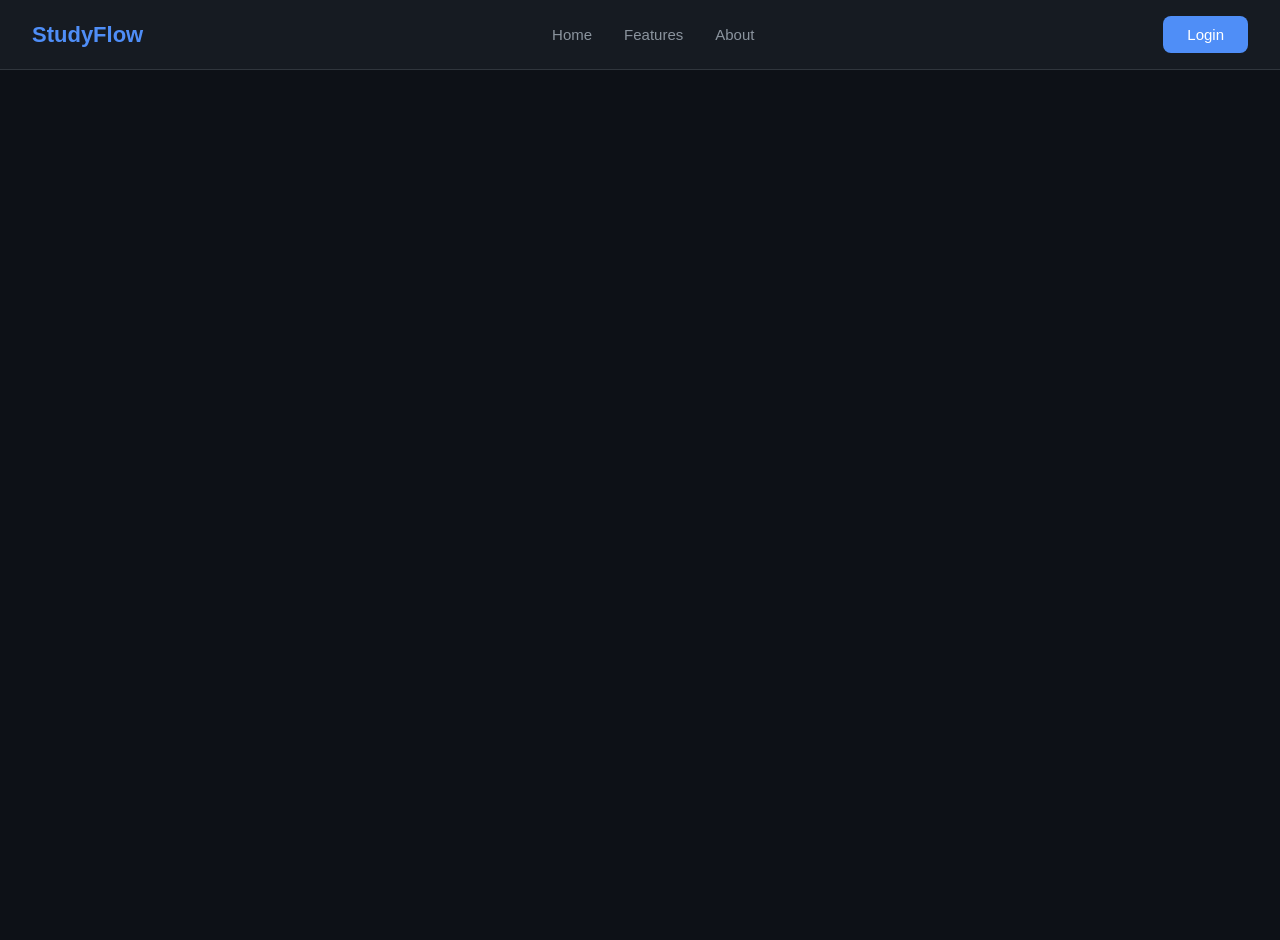
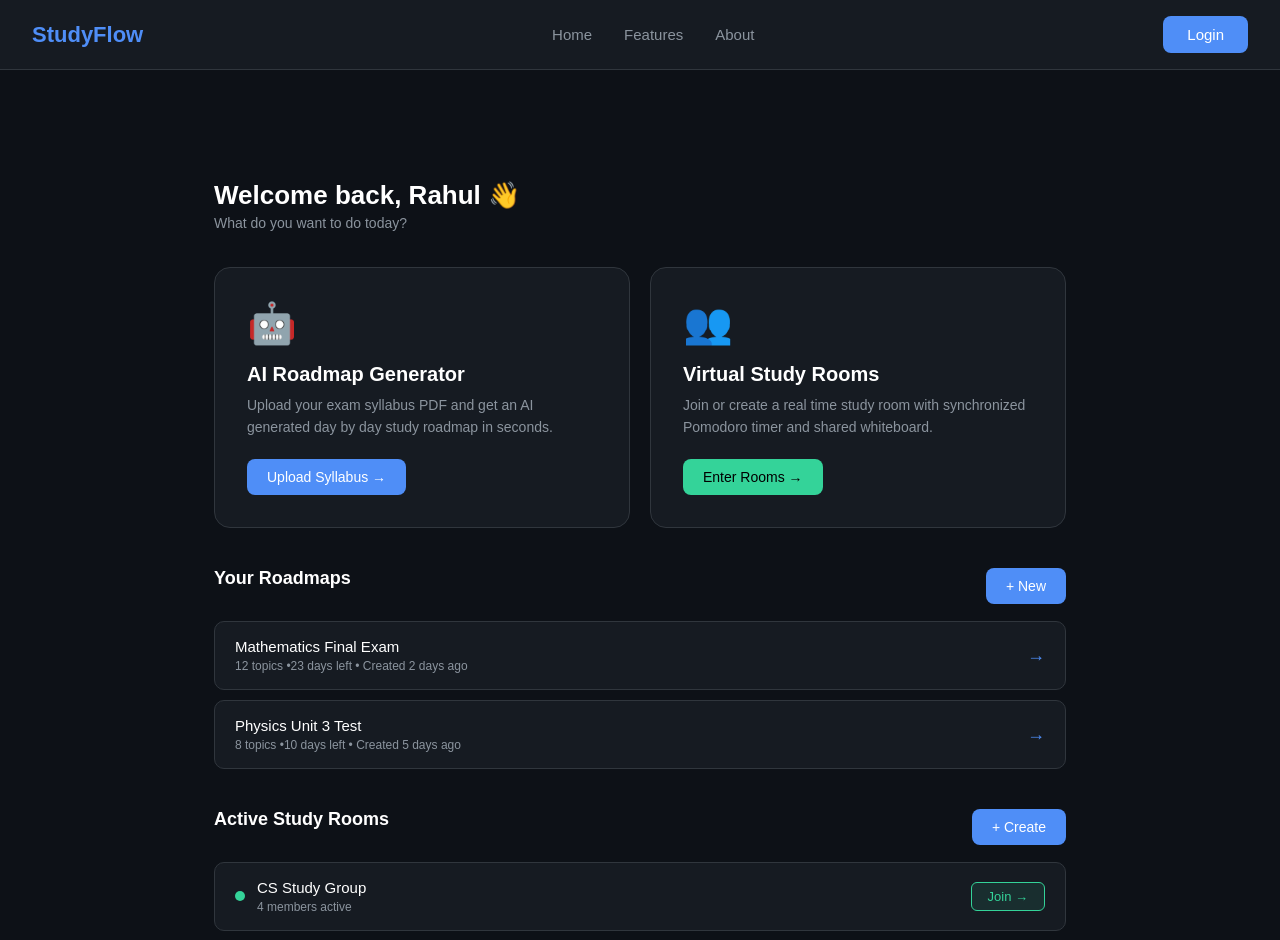
Before and after one commit to Sagar-bora/studyflow-planner, a React (Create React App) app: page /dashboard in a window 1280 px wide. Shown: the top 940 px of the page. Before the commit the page ends 800 px from the top, so only its background shows below. Built offline with nearby package versions, Linux system fonts and the light colour scheme.

Commit message:
new dashboard with roadmaps and study room

```diff
--- a/src/App.js
+++ b/src/App.js
@@ -4,6 +4,7 @@ import Navbar from './components/Navbar'
 import Home from './pages/Home'
 import LoginPage from './pages/LoginPage'
 import RegisterPage from './pages/RegisterPage'
+import DashboardPage from './pages/DashboardPage'
 
 function App() {
   return (
@@ -13,6 +14,7 @@ function App() {
         <Route path="/" element={<Home />} />
         <Route path="/login" element={<LoginPage />} />
         <Route path="/register" element={<RegisterPage />} />
+        <Route path="/dashboard" element={<DashboardPage />} />
       </Routes>
     </BrowserRouter>
   )
--- /dev/null
+++ b/src/components/Dashboard.js
@@ -0,0 +1,189 @@
+import React, { useState } from 'react'
+import { useNavigate } from 'react-router-dom'
+
+function Dashboard() {
+
+  const navigate = useNavigate()
+
+  // Fake roadmaps — replaced with real data after backend
+  const [roadmaps] = useState([
+    {
+      id: 1,
+      title: 'Mathematics Final Exam',
+      topics: 12,
+      daysLeft: 23,
+      createdAt: '2 days ago'
+    },
+    {
+      id: 2,
+      title: 'Physics Unit 3 Test',
+      topics: 8,
+      daysLeft: 10,
+      createdAt: '5 days ago'
+    }
+  ])
+
+  // Fake study rooms — replaced with real data after backend
+  const [rooms] = useState([
+    {
+      id: 'room-001',
+      name: 'CS Study Group',
+      members: 4,
+      status: 'active'
+    },
+    {
+      id: 'room-002',
+      name: 'Maths Revision',
+      members: 2,
+      status: 'active'
+    }
+  ])
+
+  return (
+    <div className="dashboard">
+
+      {/* WELCOME ROW */}
+      <div className="welcome-row">
+        <div>
+          <h1 className="welcome-heading">Welcome back, Rahul 👋</h1>
+          <p className="welcome-date">What do you want to do today?</p>
+        </div>
+      </div>
+
+      {/* TWO MAIN ACTION CARDS */}
+      <div className="dash-grid">
+
+        {/* Card 1 — AI Roadmap Generator */}
+        <div className="dash-card">
+          <div className="dash-card-icon">🤖</div>
+          <div className="dash-card-title">AI Roadmap Generator</div>
+          <p className="dash-card-desc">
+            Upload your exam syllabus PDF and get an AI generated
+            day by day study roadmap in seconds.
+          </p>
+          <button
+            className="dash-card-btn"
+            onClick={() => navigate('/upload')}
+          >
+            Upload Syllabus →
+          </button>
+        </div>
+
+        {/* Card 2 — Virtual Study Rooms */}
+        <div className="dash-card">
+          <div className="dash-card-icon">👥</div>
+          <div className="dash-card-title">Virtual Study Rooms</div>
+          <p className="dash-card-desc">
+            Join or create a real time study room with synchronized
+            Pomodoro timer and shared whiteboard.
+          </p>
+          <button
+            className="dash-card-btn"
+            style={{ background: '#34d399', color: '#000' }}
+            onClick={() => navigate('/rooms')}
+          >
+            Enter Rooms →
+          </button>
+        </div>
+
+      </div>
+
+      {/* YOUR ROADMAPS */}
+      <div style={{ marginBottom: '40px' }}>
+
+        <div style={{
+          display: 'flex',
+          justifyContent: 'space-between',
+          alignItems: 'center',
+          marginBottom: '16px'
+        }}>
+          <h2 className="tasks-heading">Your Roadmaps</h2>
+          <button
+            className="btn-add"
+            onClick={() => navigate('/upload')}
+          >
+            + New
+          </button>
+        </div>
+
+        {roadmaps.length === 0 ? (
+          <p style={{ color: '#8b949e' }}>
+            No roadmaps yet. Upload a syllabus to get started!
+          </p>
+        ) : (
+          <div className="roadmap-list">
+            {roadmaps.map((roadmap) => (
+              <div
+                key={roadmap.id}
+                className="roadmap-item"
+                onClick={() => navigate(`/roadmap/${roadmap.id}`)}
+              >
+                <div>
+                  <div className="roadmap-item-title">
+                    {roadmap.title}
+                  </div>
+                  <div className="roadmap-item-meta">
+                    {roadmap.topics} topics •
+                    {roadmap.daysLeft} days left •
+                    Created {roadmap.createdAt}
+                  </div>
+                </div>
+                <span className="roadmap-arrow">→</span>
+              </div>
+            ))}
+          </div>
+        )}
+
+      </div>
+
+      {/* ACTIVE STUDY ROOMS */}
+      <div>
+
+        <div style={{
+          display: 'flex',
+          justifyContent: 'space-between',
+          alignItems: 'center',
+          marginBottom: '16px'
+        }}>
+          <h2 className="tasks-heading">Active Study Rooms</h2>
+          <button
+            className="btn-add"
+            onClick={() => navigate('/rooms')}
+          >
+            + Create
+          </button>
+        </div>
+
+        {rooms.length === 0 ? (
+          <p style={{ color: '#8b949e' }}>
+            No active rooms. Create one or join a friend's room!
+          </p>
+        ) : (
+          rooms.map((room) => (
+            <div key={room.id} className="room-item">
+              <div className="room-item-left">
+                <div className="room-dot"></div>
+                <div>
+                  <div className="room-item-title">{room.name}</div>
+                  <div className="room-item-meta">
+                    {room.members} members active
+                  </div>
+                </div>
+              </div>
+              <button
+                className="btn-join"
+                onClick={() => navigate(`/room/${room.id}`)}
+              >
+                Join →
+              </button>
+            </div>
+          ))
+        )}
+
+      </div>
+
+    </div>
+  )
+}
+
+export default Dashboard
--- a/src/components/Features.js
+++ b/src/components/Features.js
@@ -1,3 +1,6 @@
+import React from 'react'
+import FeatureCard from './FeatureCard'
+
 const featuresData = [
   {
     icon: '🤖',
@@ -15,3 +18,26 @@ const featuresData = [
     description: 'Track your study sessions, streaks, and subject wise time distribution with visual charts.'
   }
 ]
+
+function Features() {
+  return (
+    <section id="features">
+      <h2>Everything you need to study better</h2>
+      <p className="features-sub">
+        Three powerful tools built for serious students
+      </p>
+      <div className="features-grid">
+        {featuresData.map((item, index) => (
+          <FeatureCard
+            key={index}
+            icon={item.icon}
+            title={item.title}
+            description={item.description}
+          />
+        ))}
+      </div>
+    </section>
+  )
+}
+
+export default Features
--- a/src/index.css
+++ b/src/index.css
@@ -1221,3 +1221,166 @@ footer {
   border-color: #4f8ef7;
   color: #ffffff;
 }
+
+
+
+
+/* ================================
+   NEW DASHBOARD
+================================ */
+.dash-grid {
+  display: grid;
+  grid-template-columns: repeat(2, 1fr);
+  gap: 20px;
+  margin-bottom: 40px;
+}
+
+.dash-card {
+  background-color: #161b22;
+  border: 1px solid #30363d;
+  border-radius: 16px;
+  padding: 32px;
+  cursor: pointer;
+  transition: border-color 0.2s, transform 0.2s;
+}
+
+.dash-card:hover {
+  border-color: #4f8ef7;
+  transform: translateY(-4px);
+}
+
+.dash-card-icon {
+  font-size: 40px;
+  margin-bottom: 16px;
+}
+
+.dash-card-title {
+  font-size: 20px;
+  font-weight: bold;
+  color: #ffffff;
+  margin-bottom: 8px;
+  font-family: Arial, sans-serif;
+}
+
+.dash-card-desc {
+  font-size: 14px;
+  color: #8b949e;
+  line-height: 1.6;
+  margin-bottom: 20px;
+}
+
+.dash-card-btn {
+  background-color: #4f8ef7;
+  color: #ffffff;
+  border: none;
+  padding: 10px 20px;
+  border-radius: 8px;
+  font-size: 14px;
+  cursor: pointer;
+  transition: background 0.2s;
+}
+
+.dash-card-btn:hover {
+  background-color: #3a7de8;
+}
+
+/* ================================
+   ROADMAP LIST
+================================ */
+.roadmap-list {
+  margin-top: 8px;
+}
+
+.roadmap-item {
+  display: flex;
+  align-items: center;
+  justify-content: space-between;
+  background-color: #161b22;
+  border: 1px solid #30363d;
+  border-radius: 10px;
+  padding: 16px 20px;
+  margin-bottom: 10px;
+  cursor: pointer;
+  transition: border-color 0.2s;
+}
+
+.roadmap-item:hover {
+  border-color: #4f8ef7;
+}
+
+.roadmap-item-title {
+  font-size: 15px;
+  color: #ffffff;
+  font-weight: 500;
+}
+
+.roadmap-item-meta {
+  font-size: 12px;
+  color: #8b949e;
+  margin-top: 4px;
+}
+
+.roadmap-arrow {
+  color: #4f8ef7;
+  font-size: 18px;
+}
+
+/* ================================
+   STUDY ROOMS LIST
+================================ */
+.room-item {
+  display: flex;
+  align-items: center;
+  justify-content: space-between;
+  background-color: #161b22;
+  border: 1px solid #30363d;
+  border-radius: 10px;
+  padding: 16px 20px;
+  margin-bottom: 10px;
+  transition: border-color 0.2s;
+}
+
+.room-item:hover {
+  border-color: #34d399;
+}
+
+.room-item-left {
+  display: flex;
+  align-items: center;
+  gap: 12px;
+}
+
+.room-dot {
+  width: 10px;
+  height: 10px;
+  background-color: #34d399;
+  border-radius: 50%;
+}
+
+.room-item-title {
+  font-size: 15px;
+  color: #ffffff;
+  font-weight: 500;
+}
+
+.room-item-meta {
+  font-size: 12px;
+  color: #8b949e;
+  margin-top: 4px;
+}
+
+.btn-join {
+  background-color: rgba(52, 211, 153, 0.1);
+  color: #34d399;
+  border: 1px solid #34d399;
+  padding: 6px 16px;
+  border-radius: 6px;
+  font-size: 13px;
+  cursor: pointer;
+  transition: background 0.2s;
+}
+
+.btn-join:hover {
+  background-color: #34d399;
+  color: #000000;
+}
--- /dev/null
+++ b/src/pages/DashboardPage.js
@@ -0,0 +1,12 @@
+import React from 'react'
+import Dashboard from '../components/Dashboard'
+
+function DashboardPage() {
+  return (
+    <div>
+      <Dashboard />
+    </div>
+  )
+}
+
+export default DashboardPage
```
